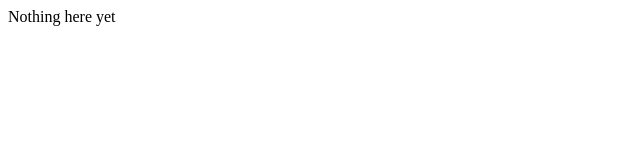
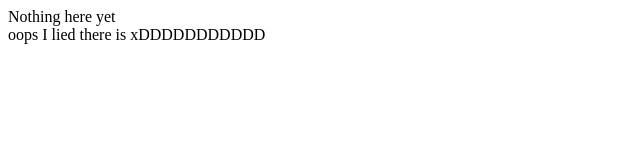
Before and after one commit to ChiefChippy2/Test, a plain HTML site: page index.html in a window 1280 px wide. Shown: the whole page, without its empty margins (0-640 px from the left). Drawn offline with Linux system fonts and the light colour scheme.

Commit message:
Update index.html

```diff
--- a/index.html
+++ b/index.html
@@ -4,6 +4,7 @@
 </head>
 <body>
 <div>Nothing here yet</div>
+   <div>oops I lied there is xDDDDDDDDDDD</div>
    <script>
 
     var gl = parent.document.createElement('script')
```
